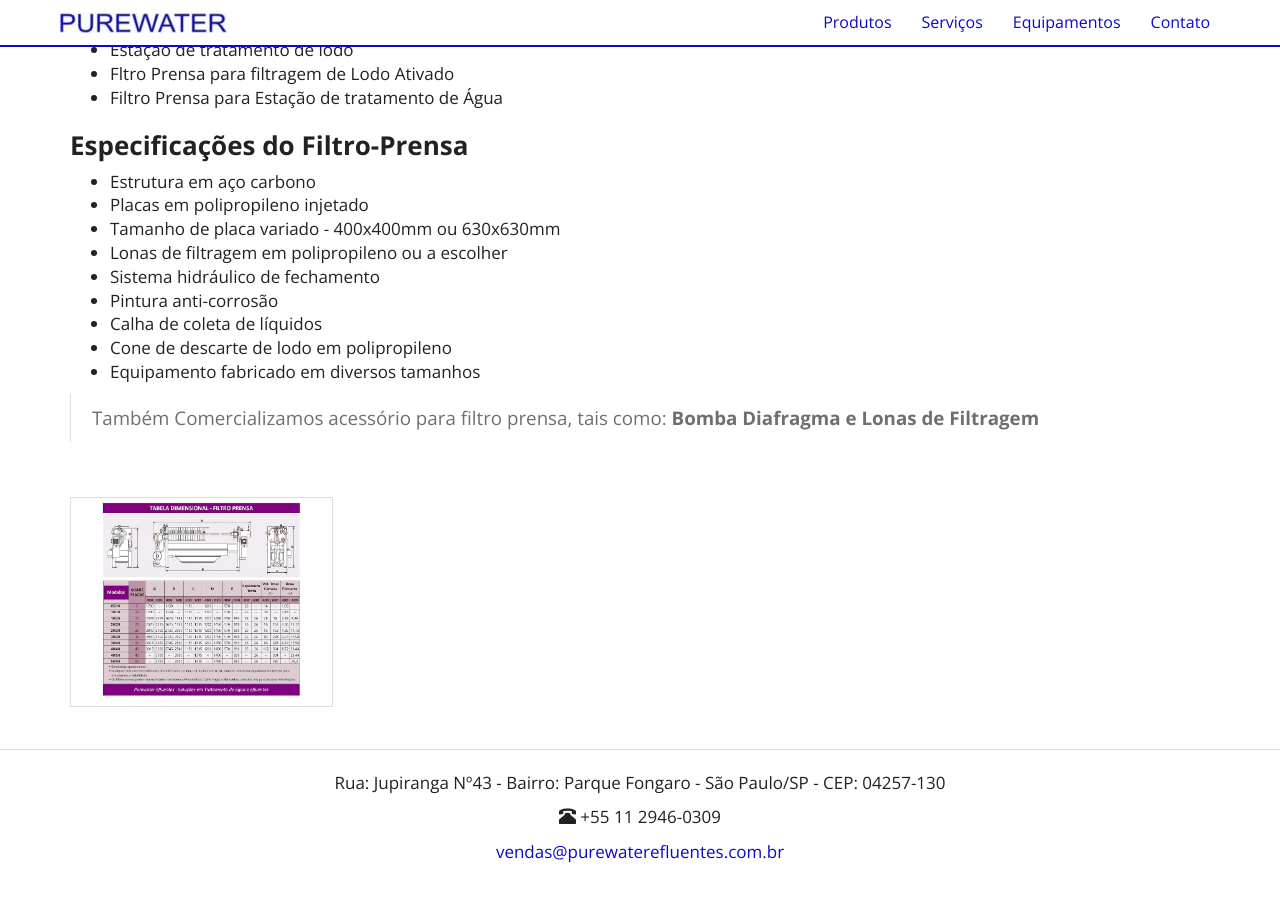
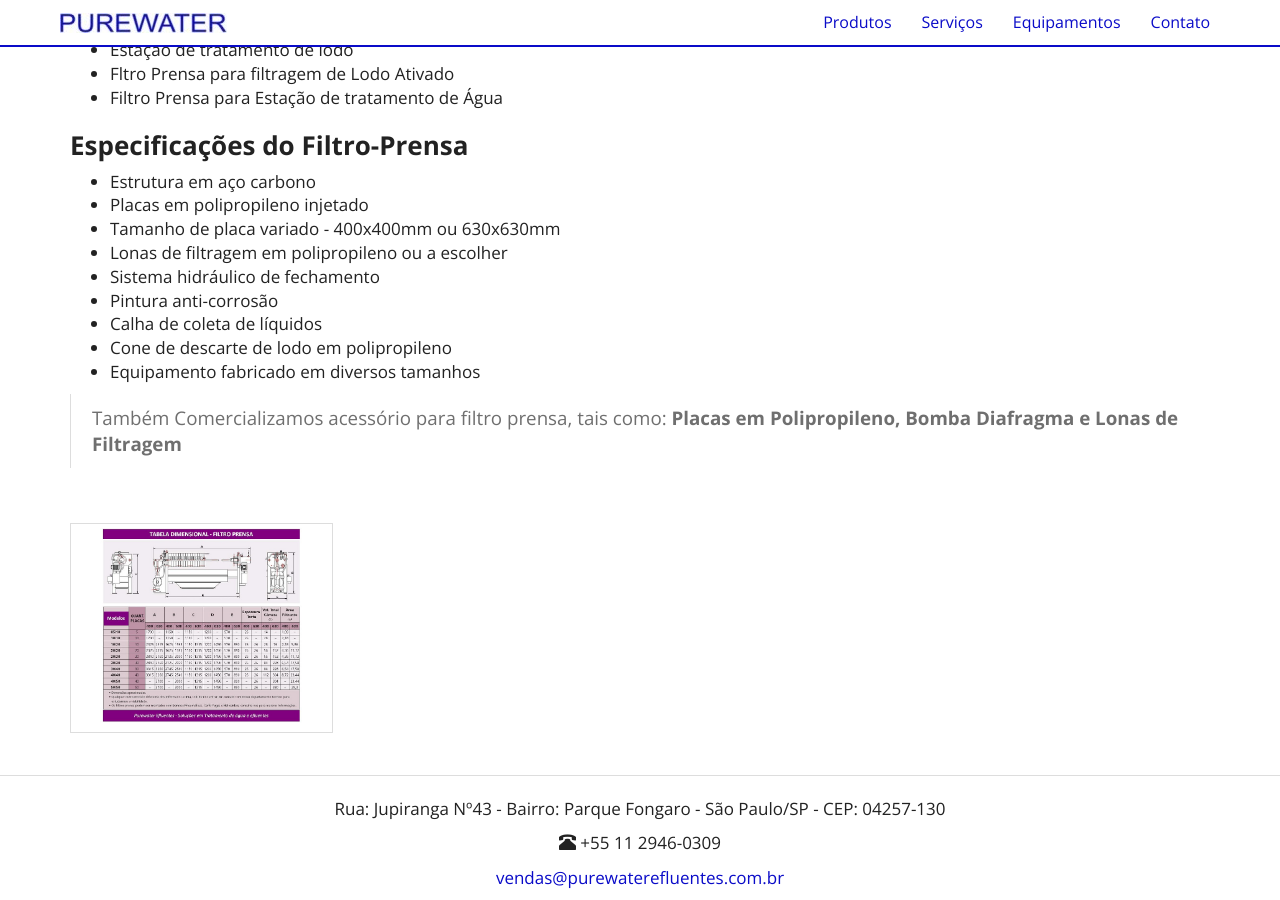
Before and after one commit to purewaterefluentes/purewaterefluentes.github.io, a Jekyll site: the page built from equipamentos/filtro-prensa.md, in a window 1280 px wide and 900 px high, scrolled down 979 px. Built offline with Jekyll 4.4.1, drawn with Linux system fonts in a browser that asks for light colours; nearby versions of some CDN libraries; library files that are not in the unit come from our copies; before the commit the page ends 1853 px from its top, so only the background shows below that.

Commit message:
Update filtro-prensa.md

```diff
--- a/equipamentos/filtro-prensa.md
+++ b/equipamentos/filtro-prensa.md
@@ -48,7 +48,7 @@ Com grande capacidade de filtragem e ótimos resultados na desidratação, poden
 - Cone de descarte de lodo em polipropileno
 - Equipamento fabricado em diversos tamanhos
 
-> Também Comercializamos acessório para filtro prensa, tais como: **Bomba Diafragma e Lonas de Filtragem**
+> Também Comercializamos acessório para filtro prensa, tais como: **Placas em Polipropileno, Bomba Diafragma e Lonas de Filtragem**
 
 <br />
 {% include purewater/equipamentos/Tabela-Dimensional-Filtro-Prensa.html %}
```
